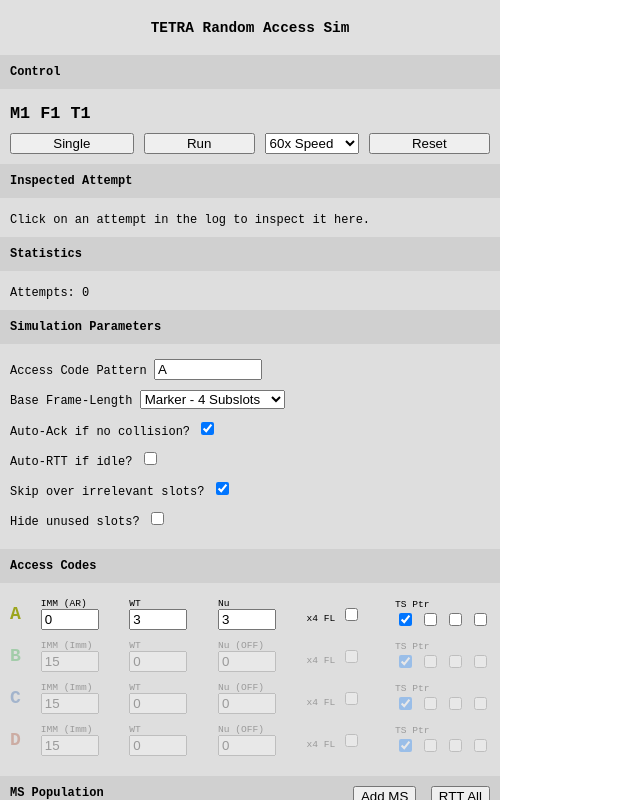
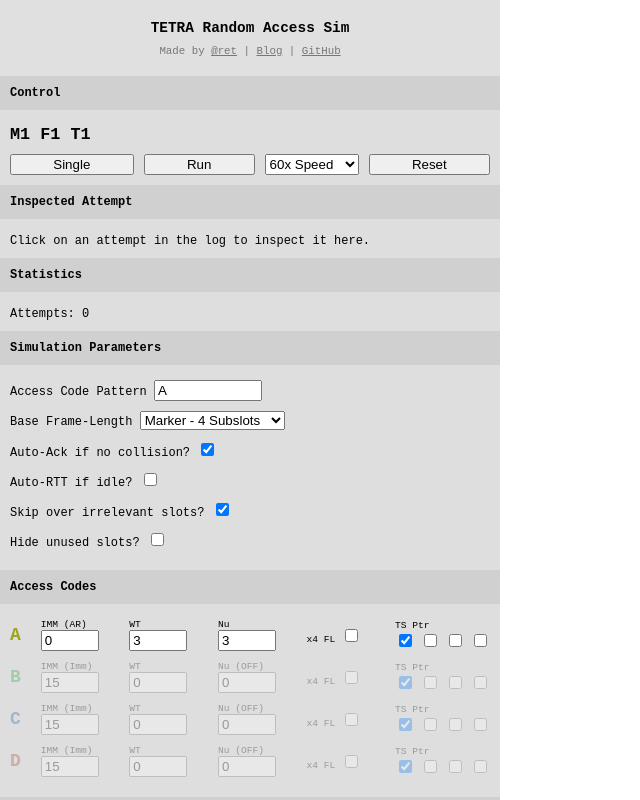
Before and after one commit to retsplines/tetra-ra-sim, a Vue app: page / in a window 1280 px wide. Shown: the whole page, without its empty margins (0-640 px from the left). Built offline with nearby package versions, Linux system fonts and the light colour scheme.

Commit message:
Add: Credits!

```diff
--- a/src/App.vue
+++ b/src/App.vue
@@ -3,6 +3,7 @@
     <div class="sidebar">
         <div class="title">
             <h1>TETRA Random Access Sim</h1>
+            <h2>Made by <a target="_blank" href="https://furry.engineer/@ret">@ret</a> | <a target="_blank" href="https://foxdog.blog">Blog</a> | <a href="https://github.com/retsplines/tetra-ra-sim" target="_blank">GitHub</a></h2>
         </div>
 
         <div class="section">
@@ -249,6 +250,11 @@ addMS();
         background-color: #e0e0e0;
         text-align: center;
         font-size: 0.6em;
+
+        h2 {
+            color: #777;
+            font-weight: normal;
+        }
     }
 
     .section {
--- a/src/default.scss
+++ b/src/default.scss
@@ -2,6 +2,10 @@ body, html {
     margin: 0;
     font-family: monospace, sans-serif;
     font-size: 12px;
+}
+
+a {
+    color: inherit;
 }
 
 .access-code-A {
```
